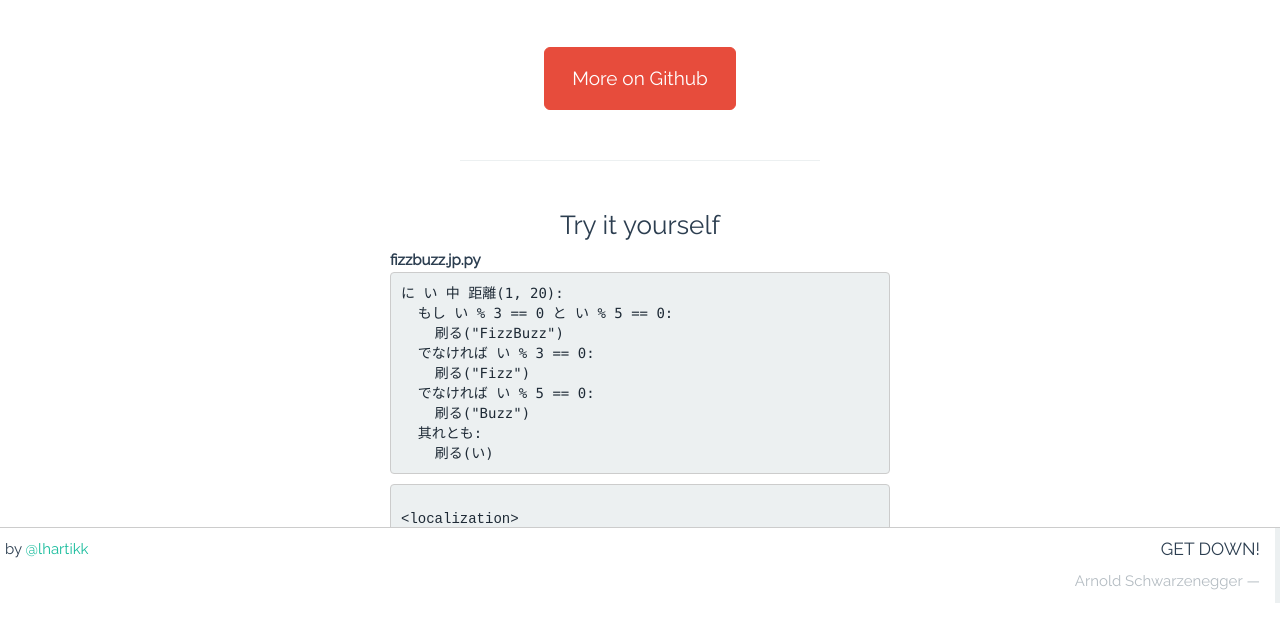
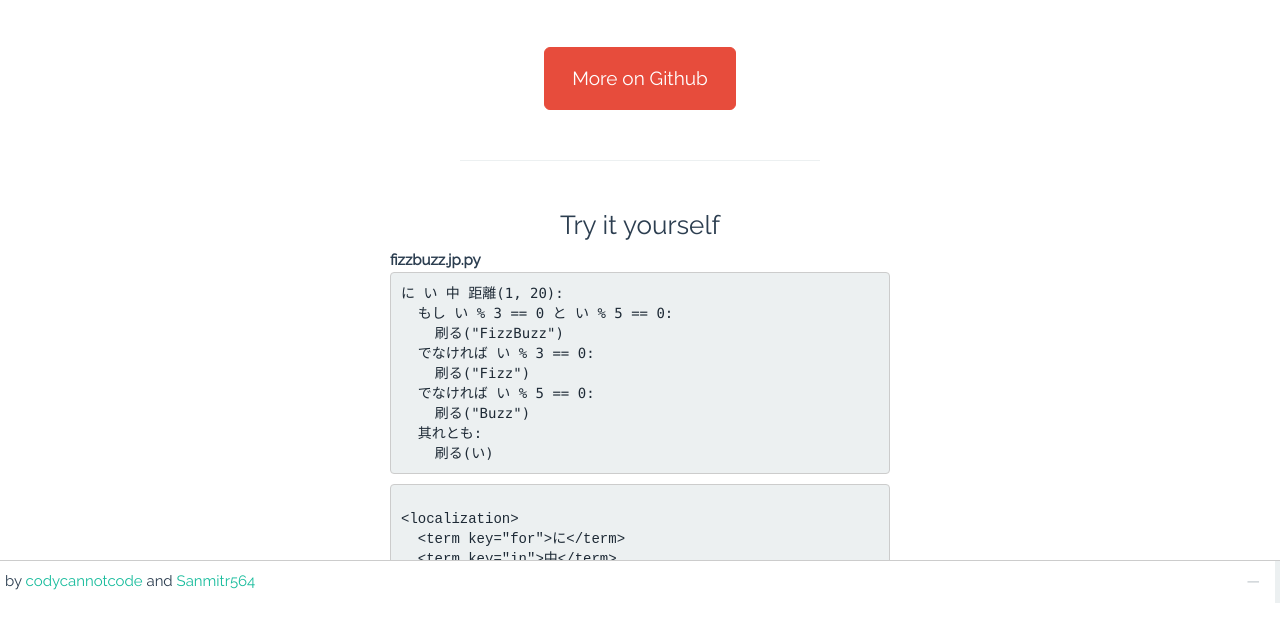
Before and after one commit to codycannotcode/codycannotcode.github.io, a plain HTML site: page pyglot/index.html in a window 1280 px wide. Shown: the part 176-798 px from the top of the page. Drawn offline with Linux system fonts and the light colour scheme.

Commit message:
fixed footer

```diff
--- a/pyglot/index.html
+++ b/pyglot/index.html
@@ -50,11 +50,10 @@
 </localization></xmp></pre>
             <div class=footer>
                 <div class=pull-left>
-                    <p style="margin: 10.5px 0px 0px 5px"> by <a href="https://twitter.com/lhartikk"> @lhartikk</a></p>
+                    <p style="margin: 10.5px 0px 0px 5px"> by <a href="https://github.com/codycannotcode">codycannotcode</a> and <a href="https://github.com/Sanmitr564">Sanmitr564</a></p>
                 </div>
                 <blockquote class=pull-right>
-                    <p>GET DOWN!</p>
-                    <footer>Arnold Schwarzenegger</footer>
+                    <footer></footer>
                 </blockquote>
             </div>
         </div>
```
